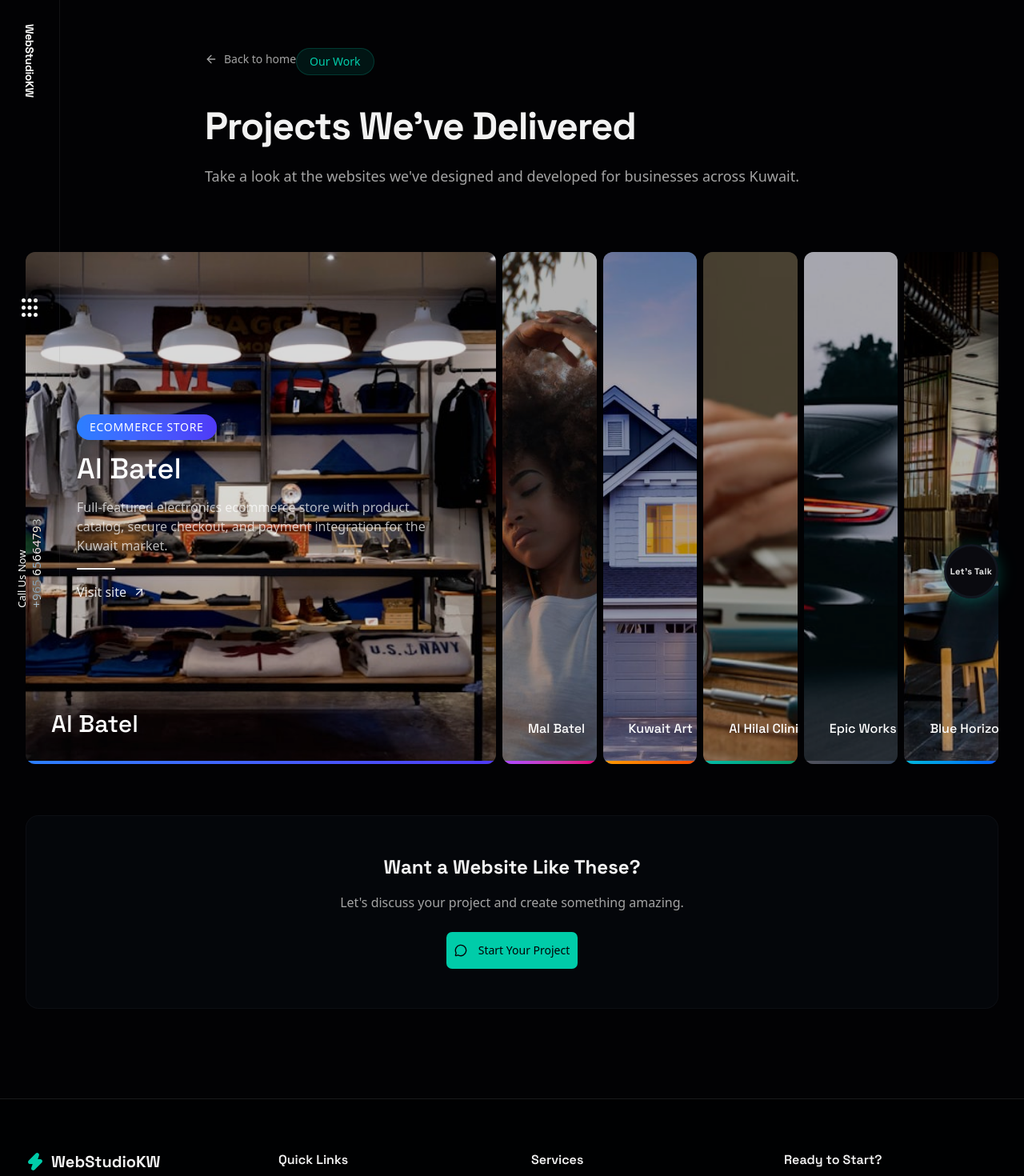
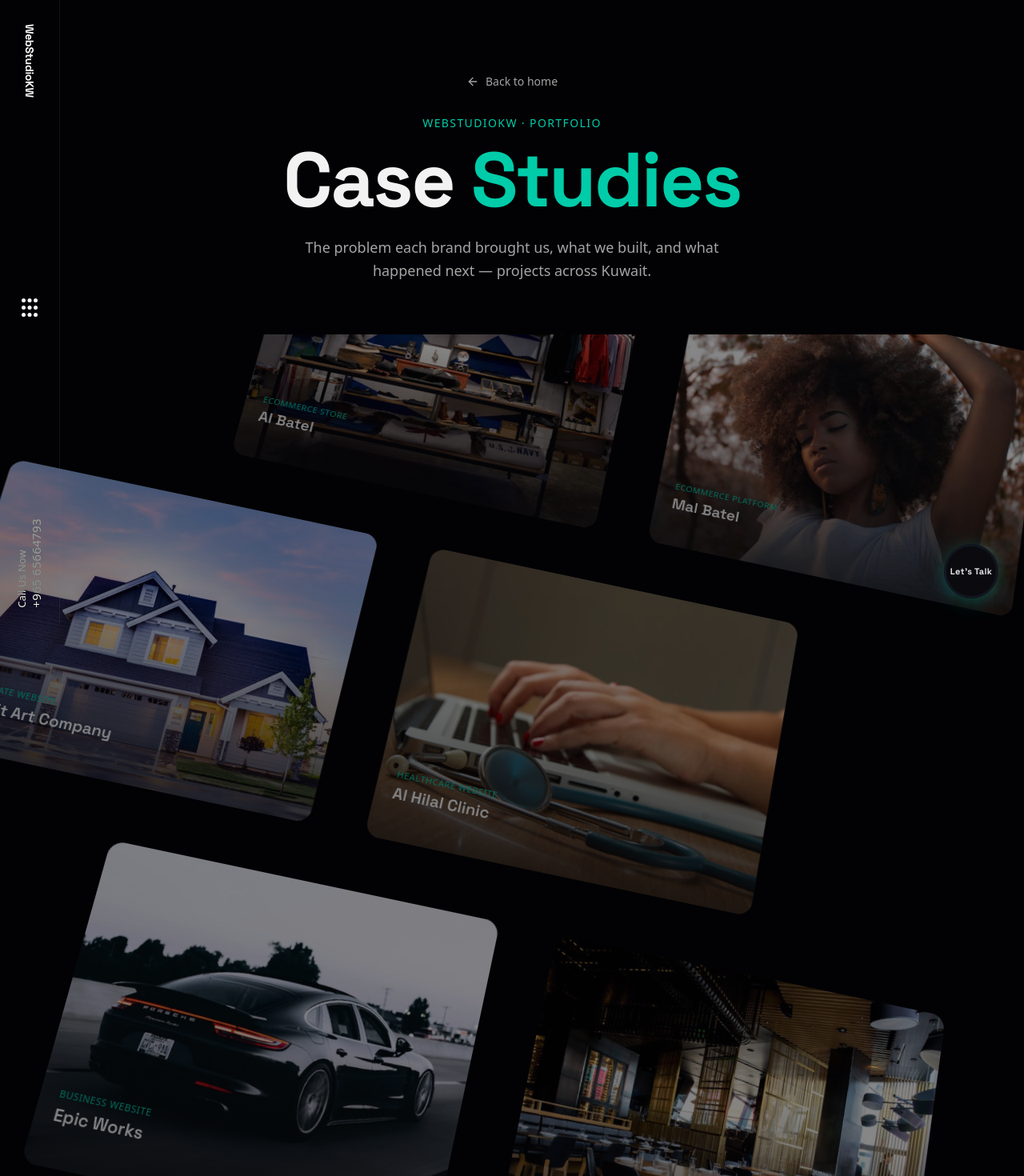
Before and after one commit to Anonymous-9919/Webstudiokw, a Next.js app: page /portfolio in a window 1280 px wide. Shown: the part 20-1490 px from the top of the page at 80% size. Built offline with nearby package versions, Linux system fonts and the light colour scheme.

Commit message:
feat: exact Zelta Media case study replica — 3D perspective grid, scroll parallax, CTA text reveal

```diff
--- a/src/app/portfolio/page.tsx
+++ b/src/app/portfolio/page.tsx
@@ -1,14 +1,14 @@
 "use client"
 
-import { useState } from "react"
+import { useEffect, useRef } from "react"
 import Image from "next/image"
 import Link from "next/link"
 import { Container } from "@/components/shared/Container"
 import { WhatsAppButton } from "@/components/shared/WhatsAppButton"
 import { SITE } from "@/lib/constants"
 import { generateBreadcrumbSchema } from "@/lib/schema"
-import { ArrowUpRight, ArrowLeft } from "lucide-react"
-import { cn } from "@/lib/utils"
+import { ArrowLeft, ArrowUpRight } from "lucide-react"
+import { gsap, ScrollTrigger } from "@/components/shared/SmoothScroll"
 
 const projects = [
   {
@@ -67,8 +67,142 @@ const projects = [
   },
 ]
 
+const row1 = projects.slice(0, 2)
+const row2 = projects.slice(2, 4)
+const row3 = projects.slice(4, 6)
+
 export default function PortfolioPage() {
-  const [activePanel, setActivePanel] = useState(0)
+  const planeRef = useRef<HTMLDivElement>(null)
+  const row1Ref = useRef<HTMLDivElement>(null)
+  const row2Ref = useRef<HTMLDivElement>(null)
+  const row3Ref = useRef<HTMLDivElement>(null)
+  const ctaTitleRef = useRef<HTMLHeadingElement>(null)
+  const ctaBtnRef = useRef<HTMLDivElement>(null)
+
+  useEffect(() => {
+    const ctx = gsap.context(() => {
+      // 3D plane entrance animation
+      if (planeRef.current) {
+        gsap.fromTo(
+          planeRef.current,
+          {
+            y: -550,
+            rotateX: 15,
+            rotateZ: 20,
+            opacity: 0.2,
+          },
+          {
+            y: 380,
+            rotateX: 0,
+            rotateZ: 0,
+            opacity: 1,
+            ease: "none",
+            scrollTrigger: {
+              trigger: planeRef.current,
+              start: "top 90%",
+              end: "bottom 20%",
+              scrub: 0.5,
+            },
+          }
+        )
+      }
+
+      // Row parallax — alternating directions
+      if (row1Ref.current) {
+        gsap.fromTo(
+          row1Ref.current,
+          { x: 200 },
+          {
+            x: -200,
+            ease: "none",
+            scrollTrigger: {
+              trigger: row1Ref.current,
+              start: "top bottom",
+              end: "bottom top",
+              scrub: 0.5,
+            },
+          }
+        )
+      }
+      if (row2Ref.current) {
+        gsap.fromTo(
+          row2Ref.current,
+          { x: -200 },
+          {
+            x: 200,
+            ease: "none",
+            scrollTrigger: {
+              trigger: row2Ref.current,
+              start: "top bottom",
+              end: "bottom top",
+              scrub: 0.5,
+            },
+          }
+        )
+      }
+      if (row3Ref.current) {
+        gsap.fromTo(
+          row3Ref.current,
+          { x: 200 },
+          {
+            x: -200,
+            ease: "none",
+            scrollTrigger: {
+              trigger: row3Ref.current,
+              start: "top bottom",
+              end: "bottom top",
+              scrub: 0.5,
+            },
+          }
+        )
+      }
+
+      // CTA text 3D reveal
+      if (ctaTitleRef.current) {
+        const words = ctaTitleRef.current.querySelectorAll(".cta-word")
+        gsap.fromTo(
+          words,
+          {
+            y: 50,
+            rotateX: -80,
+            opacity: 0,
+            transformOrigin: "50% 0%",
+          },
+          {
+            y: 0,
+            rotateX: 0,
+            opacity: 1,
+            stagger: 0.1,
+            ease: "back.out(1.7)",
+            scrollTrigger: {
+              trigger: ctaTitleRef.current,
+              start: "top 80%",
+              toggleActions: "play none none reverse",
+            },
+          }
+        )
+      }
+
+      if (ctaBtnRef.current) {
+        gsap.fromTo(
+          ctaBtnRef.current,
+          { y: -70, opacity: 0 },
+          {
+            y: 0,
+            opacity: 1,
+            ease: "power3.out",
+            scrollTrigger: {
+              trigger: ctaBtnRef.current,
+              start: "top 85%",
+              toggleActions: "play none none reverse",
+            },
+          }
+        )
+      }
+    })
+
+    return () => ctx.revert()
+  }, [])
 
   return (
     <>
@@ -83,9 +217,9 @@ export default function PortfolioPage() {
       />
 
       {/* Hero */}
-      <section className="bg-background py-16 sm:py-20">
+      <section className="bg-background pt-20 sm:pt-28 pb-12 sm:pb-16">
         <Container>
-          <div className="mx-auto max-w-3xl">
+          <div className="mx-auto max-w-3xl text-center">
             <Link
               href="/"
               className="inline-flex items-center gap-2 text-sm text-muted-foreground hover:text-foreground transition-colors mb-8"
@@ -93,144 +227,159 @@ export default function PortfolioPage() {
               <ArrowLeft className="w-4 h-4" />
               Back to home
             </Link>
-            <span className="mb-6 inline-block rounded-full border border-primary/20 bg-primary/10 px-4 py-1.5 text-sm font-medium text-primary">Our Work</span>
-            <h1 className="mt-4 font-heading text-4xl font-bold tracking-tight sm:text-5xl text-foreground">Projects We&apos;ve Delivered</h1>
-            <p className="mt-6 text-lg leading-relaxed text-muted-foreground">Take a look at the websites we&apos;ve designed and developed for businesses across Kuwait.</p>
+            <p className="mb-4 text-sm font-medium uppercase tracking-widest text-primary">
+              {SITE.brand} &middot; Portfolio
+            </p>
+            <h1 className="font-heading text-5xl sm:text-6xl md:text-7xl lg:text-8xl font-bold tracking-tight text-foreground leading-[0.95]">
+              Case <span className="text-primary">Studies</span>
+            </h1>
+            <p className="mt-6 text-base sm:text-lg text-muted-foreground max-w-xl mx-auto leading-relaxed">
+              The problem each brand brought us, what we built, and what happened next — projects across Kuwait.
+            </p>
           </div>
         </Container>
       </section>
 
-      {/* Portfolio Accordion — Zelta-style */}
-      <section className="pb-20 sm:pb-28 bg-background">
-        <Container>
-          {/* Mobile: stacked tap-to-expand, second tap opens site */}
-          <div className="lg:hidden flex flex-col gap-3">
-            {projects.map((project, index) => {
-              const isActive = activePanel === index
-              return (
-                <div
-                  key={project.id}
-                  className="relative rounded-xl overflow-hidden cursor-pointer"
-                  style={{ height: isActive ? "280px" : "64px", transition: "height 0.5s cubic-bezier(0.25, 0.1, 0.25, 1)" }}
-                  onClick={() => {
-                    if (isActive) {
-                      window.open(project.url, "_blank", "noopener,noreferrer")
-                    } else {
-                      setActivePanel(index)
-                    }
-                  }}
-                >
-                  <Image
-                    src={project.image}
-                    alt={`${project.title} - ${project.category} by WebStudioKW in Kuwait`}
-                    fill
-                    className="object-cover"
-                    sizes="100vw"
-                  />
-                  <div className="absolute inset-0 bg-black/50" style={{ opacity: isActive ? 0.3 : 0.6, transition: "opacity 0.5s ease" }} />
-                  <div className={cn("absolute bottom-0 left-0 right-0 bg-gradient-to-r h-1", project.gradient)} />
-
-                  <div className="absolute bottom-4 left-4 z-10">
-                    <h3 className="font-heading font-medium text-white text-sm truncate">{project.title}</h3>
+      {/* 3D Perspective Card Grid */}
+      <section className="relative overflow-hidden pb-10 sm:pb-16 bg-background" style={{ perspective: "1200px" }}>
+        <div ref={planeRef} className="origin-center" style={{ transformStyle: "preserve-3d" }}>
+          {/* Row 1 — reversed */}
+          <div ref={row1Ref} className="flex gap-5 sm:gap-[70px] mb-5 sm:mb-[70px] justify-end pr-0 sm:pr-20">
+            {row1.map((project) => (
+              <CaseCard key={project.id} project={project} />
+            ))}
           </div>
 
-                  <div
-                    className="absolute inset-0 flex items-center p-5 z-10"
-                    style={{
-                      opacity: isActive ? 1 : 0,
-                      transform: isActive ? "translateY(0)" : "translateY(20px)",
-                      transition: "all 0.4s ease",
-                      pointerEvents: isActive ? "auto" : "none",
-                    }}
-                  >
-                    <div className="max-w-md">
-                      <span className={cn("inline-block text-xs font-medium uppercase tracking-wider px-3 py-1 rounded-full mb-3 bg-gradient-to-r shadow-lg text-white", project.gradient)}>
-                        {project.category}
-                      </span>
-                      <h3 className="font-heading text-xl font-medium text-white mb-2">{project.title}</h3>
-                      <p className="text-sm text-white/70 mb-3">{project.description}</p>
-                      <div className="w-10 h-0.5 bg-white mb-3" />
-                      <span className="inline-flex items-center gap-2 text-xs text-white/90 hover:text-white transition-colors">
-                        Visit site <ArrowUpRight className="h-3.5 w-3.5" />
-                      </span>
+          {/* Row 2 — normal */}
+          <div ref={row2Ref} className="flex gap-5 sm:gap-[70px] mb-5 sm:mb-[70px] pl-0 sm:pl-20">
+            {row2.map((project) => (
+              <CaseCard key={project.id} project={project} />
+            ))}
+          </div>
+
+          {/* Row 3 — reversed */}
+          <div ref={row3Ref} className="flex gap-5 sm:gap-[70px] pr-0 sm:pr-20">
+            {row3.map((project) => (
+              <CaseCard key={project.id} project={project} />
+            ))}
           </div>
         </div>
-                </div>
-              )
-            })}
-          </div>
+      </section>
 
-          {/* Desktop: hover to expand, click opens site */}
-          <div className="relative w-full hidden lg:flex flex-row gap-2 h-[80vh]">
-            {projects.map((project, index) => {
-              const isActive = activePanel === index
-              return (
+      {/* Mobile: stacked cards for the rest */}
+      <section className="lg:hidden pb-16 sm:pb-20 bg-background">
+        <Container>
+          <div className="flex flex-col gap-4">
+            {projects.map((project) => (
               <a
                 key={project.id}
                 href={project.url}
                 target="_blank"
                 rel="noopener noreferrer"
-                  onMouseEnter={() => setActivePanel(index)}
-                  className={cn(
-                    "relative rounded-xl overflow-hidden cursor-pointer block lg:h-full outline-none focus-visible:ring-2 focus-visible:ring-primary no-underline",
-                    isActive ? "lg:flex-[5]" : "lg:flex-[1]"
-                  )}
-                  style={{ transition: "all 0.7s cubic-bezier(0.25, 0.1, 0.25, 1)" }}
+                className="group relative block overflow-hidden rounded-[18px] no-underline"
               >
+                <div className="relative aspect-[4/3] overflow-hidden">
                   <Image
                     src={project.image}
-                    alt={`${project.title} - ${project.category} by WebStudioKW in Kuwait`}
+                    alt={`${project.title} - ${project.category} by ${SITE.brand} in Kuwait`}
                     fill
-                    className="object-cover"
-                    style={{
-                      transform: isActive ? "scale(1)" : "scale(1.1)",
-                      transition: "transform 0.7s cubic-bezier(0.25, 0.1, 0.25, 1)",
-                    }}
-                    sizes="20vw"
+                    className="object-cover transition-transform duration-700 group-hover:scale-105"
+                    sizes="100vw"
                   />
-                  <div className="absolute inset-0 bg-black/50" style={{ opacity: isActive ? 0.3 : 0.6, transition: "opacity 0.5s ease" }} />
-                  <div className={cn("absolute bottom-0 left-0 right-0 bg-gradient-to-r h-1", project.gradient)} style={{ transition: "all 0.5s ease" }} />
-
-                  <div className="absolute bottom-8 left-8 z-10">
-                    <h3 className={cn("font-heading font-medium text-white truncate", isActive ? "text-2xl xl:text-3xl whitespace-nowrap" : "text-sm xl:text-base")}>
+                  <div className="absolute inset-0 bg-gradient-to-t from-[rgba(8,8,11,0.88)] via-[rgba(8,8,11,0.2)] to-transparent" />
+                  <div className="absolute bottom-0 left-0 right-0 p-5 flex flex-col gap-1">
+                    <span className="text-[11px] font-medium uppercase tracking-wider text-primary">
+                      {project.category}
+                    </span>
+                    <h3 className="font-heading text-lg font-semibold text-white">
                       {project.title}
                     </h3>
-                  </div>
-
-                  <div
-                    className="absolute inset-0 flex items-center p-12 xl:p-16"
-                    style={{
-                      opacity: isActive ? 1 : 0,
-                      transform: isActive ? "translateY(0)" : "translateY(30px)",
-                      transition: "all 0.5s ease",
-                      pointerEvents: isActive ? "auto" : "none",
-                    }}
-                  >
-                    <div className="max-w-md">
-                      <span className={cn("inline-block text-sm font-medium uppercase tracking-wider px-4 py-1.5 rounded-full mb-4 bg-gradient-to-r shadow-lg text-white", project.gradient)}>
-                        {project.category}
-                      </span>
-                      <h3 className="font-heading text-3xl xl:text-4xl font-medium text-white mb-4">{project.title}</h3>
-                      <p className="text-base text-white/70 mb-4">{project.description}</p>
-                      <div className="w-12 h-0.5 bg-white mb-4" />
-                      <span className="inline-flex items-center gap-2 text-base text-white/90 hover:text-white transition-colors">
-                        Visit site <ArrowUpRight className="h-4 w-4" />
+                    <span className="inline-flex items-center gap-1.5 text-xs text-[#e0b89e] mt-1">
+                      Visit site <ArrowUpRight className="h-3.5 w-3.5" />
                     </span>
                   </div>
                 </div>
               </a>
-              )
-            })}
+            ))}
           </div>
+        </Container>
+      </section>
 
-          {/* CTA */}
-          <div className="mt-16 rounded-2xl border border-border/30 bg-card p-8 sm:p-12 text-center">
-            <h2 className="mb-4 font-heading text-2xl font-bold text-foreground">Want a Website Like These?</h2>
-            <p className="mb-6 text-muted-foreground">Let&apos;s discuss your project and create something amazing.</p>
-            <WhatsAppButton size="lg">Start Your Project</WhatsAppButton>
+      {/* CTA Section */}
+      <section className="py-20 sm:py-28 bg-background">
+        <Container>
+          <div className="text-center max-w-3xl mx-auto">
+            <p className="mb-4 text-sm font-medium uppercase tracking-widest text-primary">Work with us</p>
+            <h2
+              ref={ctaTitleRef}
+              className="font-heading text-3xl sm:text-4xl md:text-5xl font-bold leading-tight text-foreground"
+              style={{ perspective: "400px" }}
+            >
+              <span className="cta-word inline-block mr-[0.3em]">We</span>
+              <span className="cta-word inline-block mr-[0.3em]">would</span>
+              <span className="cta-word inline-block mr-[0.3em]">love</span>
+              <span className="cta-word inline-block mr-[0.3em]">to</span>
+              <span className="cta-word inline-block mr-[0.3em]">hear</span>
+              <span className="cta-word inline-block mr-[0.3em]">more</span>
+              <br className="hidden sm:block" />
+              <span className="cta-word inline-block mr-[0.3em]">about</span>
+              <span className="cta-word inline-block mr-[0.3em]">your</span>
+              <span className="cta-word inline-block">project</span>
+            </h2>
+            <div ref={ctaBtnRef} className="mt-8">
+              <WhatsAppButton size="lg">
+                Let&apos;s talk to us <ArrowUpRight className="ml-1.5 h-4 w-4" />
+              </WhatsAppButton>
+            </div>
           </div>
         </Container>
       </section>
     </>
   )
 }
+
+function CaseCard({ project }: { project: (typeof projects)[number] }) {
+  return (
+    <a
+      href={project.url}
+      target="_blank"
+      rel="noopener noreferrer"
+      className="group relative block shrink-0 w-[300px] sm:w-[480px] h-[240px] sm:h-[384px] rounded-[18px] overflow-hidden no-underline"
+      style={{ background: "rgb(19, 17, 20)" }}
+    >
+      {/* Image */}
+      <Image
+        src={project.image}
+        alt={`${project.title} - ${project.category} by ${SITE.brand} in Kuwait`}
+        fill
+        className="object-cover transition-transform duration-700 group-hover:scale-105"
+        sizes="(max-width: 640px) 300px, 480px"
+      />
+
+      {/* Gradient overlay */}
+      <div
+        className="absolute inset-0 pointer-events-none transition-opacity duration-350"
+        style={{
+          background: "linear-gradient(rgba(8,8,11,0) 45%, rgba(8,8,11,0.88) 100%)",
+          opacity: 0.8,
+        }}
+      />
+
+      {/* Meta */}
+      <div className="absolute bottom-0 left-0 right-0 p-4 sm:p-[22px] flex flex-col gap-1 z-10">
+        <span className="text-[10px] sm:text-[11px] font-medium uppercase tracking-wider text-primary">
+          {project.category}
+        </span>
+        <h3 className="font-heading text-sm sm:text-xl font-semibold text-white leading-tight">
+          {project.title}
+        </h3>
+        <span className="inline-flex items-center gap-1.5 text-[11px] sm:text-xs text-[#e0b89e] mt-1 opacity-0 group-hover:opacity-100 transition-opacity duration-300">
+          Read the case study
+          <svg viewBox="0 0 24 24" fill="none" stroke="currentColor" strokeWidth="2" className="h-3.5 w-3.5">
+            <path d="M7 17 17 7M8 7h9v9" />
+          </svg>
+        </span>
+      </div>
+    </a>
+  )
+}
```
Lines whose indentation alone changed are shown as unchanged.
